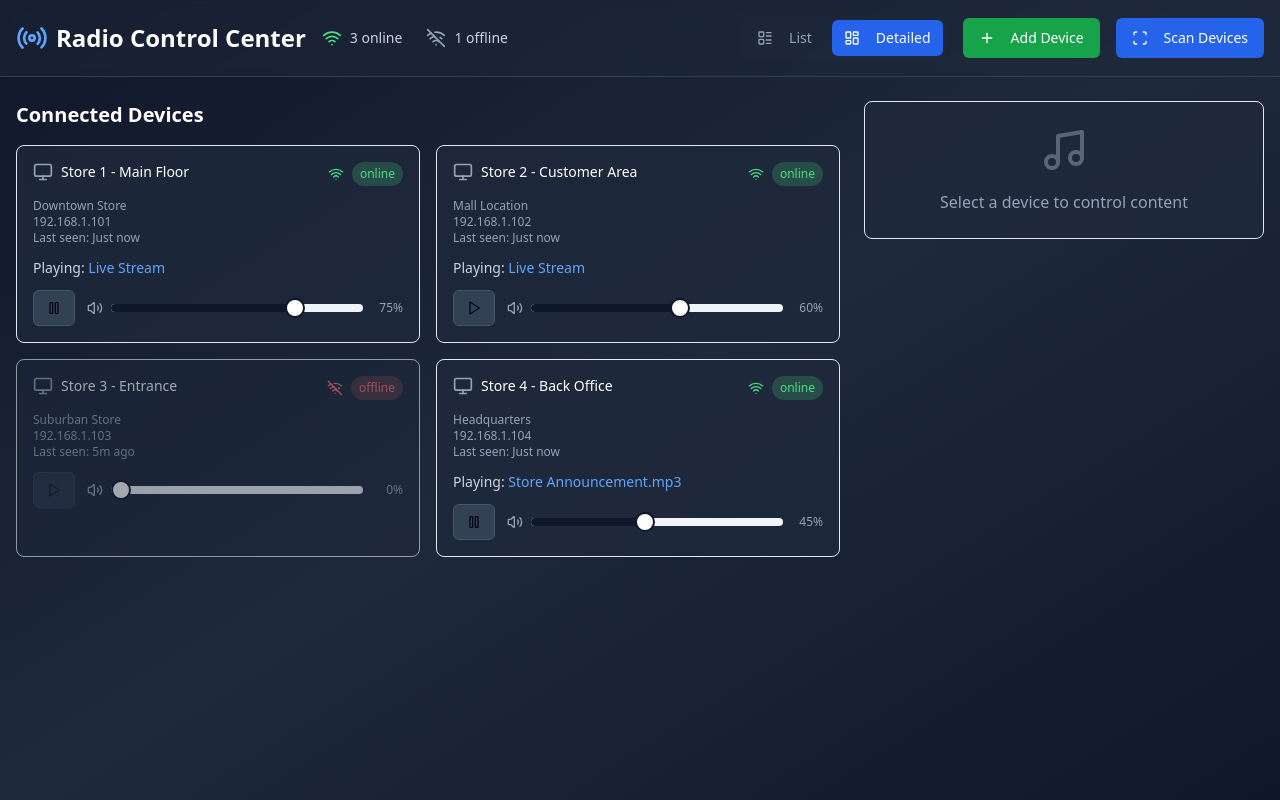
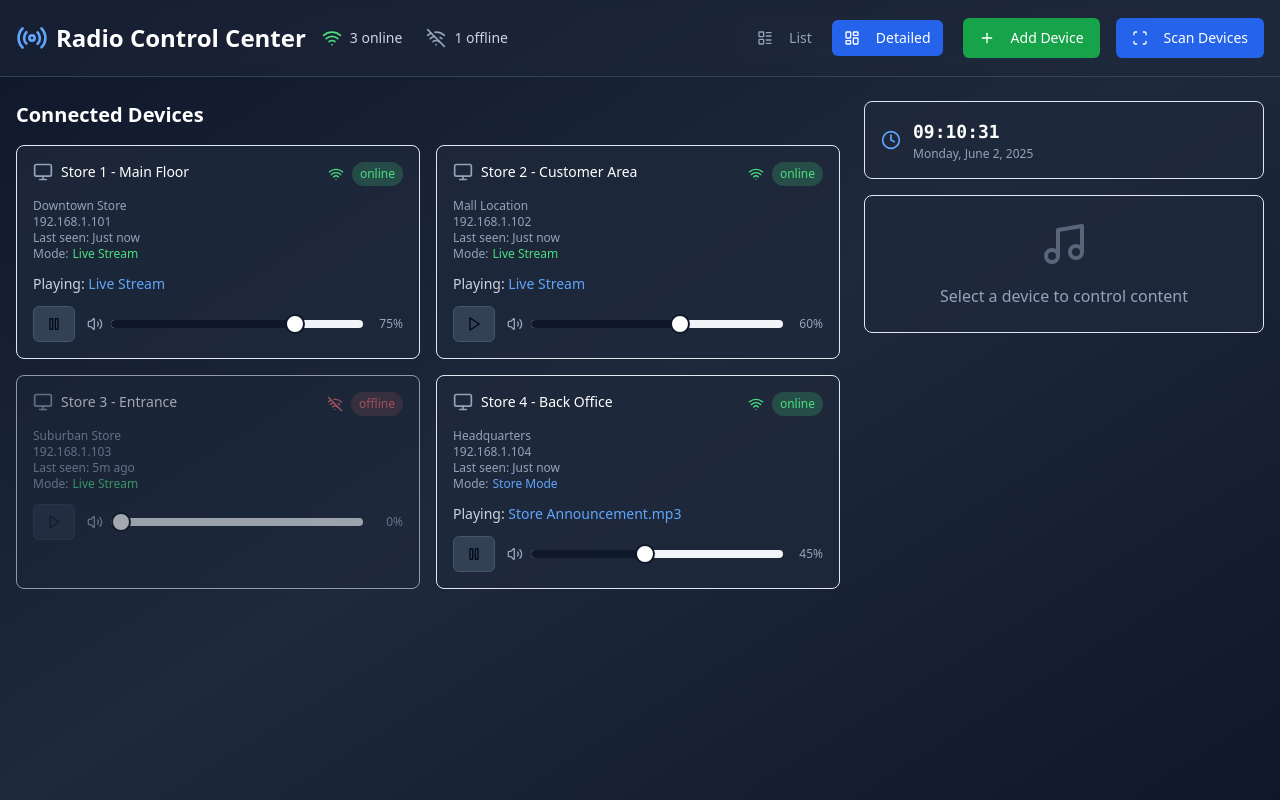
Before and after one commit to AashiqShaik/store-radio-beacon, a React (Vite) app: page / in a window 1280 px wide. Built offline with nearby package versions, Linux system fonts and the light colour scheme.

Commit message:
feat: Implement master clock and content modes
Added a master clock and content modes (Live Stream and Store Mode) for scheduled content playback.
The Store Mode plays live stream and scheduled content.
Content switching should be done at the Raspberry Pi level.

```diff
--- a/src/components/ContentPanel.tsx
+++ b/src/components/ContentPanel.tsx
@@ -1,4 +1,3 @@
-
 import { useState } from 'react';
 import { Play, Music, Clock, Settings, Upload } from 'lucide-react';
 import { Button } from '@/components/ui/button';
@@ -7,6 +6,8 @@ import { Select, SelectContent, SelectItem, SelectTrigger, SelectValue } from '@
 import { Tabs, TabsContent, TabsList, TabsTrigger } from '@/components/ui/tabs';
 import { toast } from '@/hooks/use-toast';
 import { ContentUpload } from './ContentUpload';
+import { MasterClock } from './MasterClock';
+import { StreamModeSelector } from './StreamModeSelector';
 
 interface Device {
   id: string;
@@ -20,6 +21,7 @@ interface Device {
   ipAddress: string;
   streamUrl?: string;
   isScheduledContent?: boolean;
+  storeMode?: boolean;
 }
 
 interface ContentPanelProps {
@@ -75,6 +77,8 @@ export const ContentPanel = ({ selectedDevice, onUpdateDevice }: ContentPanelPro
 
   if (!selectedDevice) {
     return (
+      <div className="space-y-4">
+        <MasterClock />
         <Card className="bg-slate-800/80">
           <CardContent className="p-6">
             <div className="text-center text-slate-400">
@@ -83,11 +87,19 @@ export const ContentPanel = ({ selectedDevice, onUpdateDevice }: ContentPanelPro
             </div>
           </CardContent>
         </Card>
+      </div>
     );
   }
 
   return (
     <div className="space-y-4">
+      <MasterClock />
+
+      <StreamModeSelector
+        selectedDevice={selectedDevice}
+        onUpdateDevice={onUpdateDevice}
+      />
+
       <Card className="bg-slate-800/80">
         <CardHeader>
           <CardTitle className="text-white flex items-center space-x-2">
@@ -100,7 +112,7 @@ export const ContentPanel = ({ selectedDevice, onUpdateDevice }: ContentPanelPro
             <div className="font-medium">{selectedDevice.name}</div>
             <div className="text-slate-400">{selectedDevice.location}</div>
             <div className="text-xs text-slate-500 mt-1">
-              Source: {selectedDevice.isScheduledContent ? 'Scheduled Content' : 'Live Stream'}
+              Mode: {selectedDevice.storeMode ? 'Store Mode (Live Stream + Scheduled)' : 'Live Stream Only'}
             </div>
           </div>
 
@@ -215,7 +227,8 @@ export const ContentPanel = ({ selectedDevice, onUpdateDevice }: ContentPanelPro
             <div className="text-blue-400 font-medium">{selectedDevice.currentTrack}</div>
             <div className="text-xs text-slate-400 mt-1">
               {selectedDevice.isPlaying ? 'Playing' : 'Paused'} •
-              {selectedDevice.isScheduledContent ? ' Scheduled Content' : ' Live Stream'}
+              {selectedDevice.storeMode ? ' Store Mode' : ' Live Stream Mode'}
+              {selectedDevice.isScheduledContent && ' • Scheduled Content Active'}
             </div>
           </CardContent>
         </Card>
--- a/src/components/DeviceCard.tsx
+++ b/src/components/DeviceCard.tsx
@@ -1,4 +1,3 @@
-
 import { Play, Pause, Volume2, Wifi, WifiOff, Monitor } from 'lucide-react';
 import { Button } from '@/components/ui/button';
 import { Card, CardContent } from '@/components/ui/card';
@@ -15,6 +14,7 @@ interface Device {
   lastSeen: Date;
   location: string;
   ipAddress: string;
+  storeMode?: boolean;
 }
 
 interface DeviceCardProps {
@@ -89,6 +89,12 @@ export const DeviceCard = ({ device, isSelected, onSelect, onUpdate }: DeviceCar
             <div>{device.location}</div>
             <div>{device.ipAddress}</div>
             <div>Last seen: {formatLastSeen(device.lastSeen)}</div>
+            <div className="flex items-center space-x-1">
+              <span>Mode:</span>
+              <span className={device.storeMode ? 'text-blue-400' : 'text-green-400'}>
+                {device.storeMode ? 'Store Mode' : 'Live Stream'}
+              </span>
+            </div>
           </div>
 
           {device.currentTrack && (
--- /dev/null
+++ b/src/components/MasterClock.tsx
@@ -0,0 +1,52 @@
+
+import { useState, useEffect } from 'react';
+import { Clock } from 'lucide-react';
+import { Card, CardContent } from '@/components/ui/card';
+
+export const MasterClock = () => {
+  const [currentTime, setCurrentTime] = useState(new Date());
+
+  useEffect(() => {
+    const interval = setInterval(() => {
+      setCurrentTime(new Date());
+    }, 1000);
+
+    return () => clearInterval(interval);
+  }, []);
+
+  const formatTime = (date: Date) => {
+    return date.toLocaleTimeString('en-US', {
+      hour12: false,
+      hour: '2-digit',
+      minute: '2-digit',
+      second: '2-digit'
+    });
+  };
+
+  const formatDate = (date: Date) => {
+    return date.toLocaleDateString('en-US', {
+      weekday: 'long',
+      year: 'numeric',
+      month: 'long',
+      day: 'numeric'
+    });
+  };
+
+  return (
+    <Card className="bg-slate-800/80">
+      <CardContent className="p-4">
+        <div className="flex items-center space-x-3">
+          <Clock className="h-5 w-5 text-blue-400" />
+          <div>
+            <div className="text-white text-lg font-mono font-bold">
+              {formatTime(currentTime)}
+            </div>
+            <div className="text-slate-400 text-xs">
+              {formatDate(currentTime)}
+            </div>
+          </div>
+        </div>
+      </CardContent>
+    </Card>
+  );
+};
--- /dev/null
+++ b/src/components/StreamModeSelector.tsx
@@ -0,0 +1,87 @@
+
+import { Radio, Broadcast } from 'lucide-react';
+import { Card, CardContent, CardHeader, CardTitle } from '@/components/ui/card';
+import { Label } from '@/components/ui/label';
+import { Switch } from '@/components/ui/switch';
+import { toast } from '@/hooks/use-toast';
+
+interface Device {
+  id: string;
+  name: string;
+  status: 'online' | 'offline';
+  isPlaying: boolean;
+  volume: number;
+  currentTrack: string | null;
+  lastSeen: Date;
+  location: string;
+  ipAddress: string;
+  streamUrl?: string;
+  isScheduledContent?: boolean;
+  storeMode?: boolean;
+}
+
+interface StreamModeSelectorProps {
+  selectedDevice: Device | null;
+  onUpdateDevice: (deviceId: string, updates: Partial<Device>) => void;
+}
+
+export const StreamModeSelector = ({ selectedDevice, onUpdateDevice }: StreamModeSelectorProps) => {
+  if (!selectedDevice || selectedDevice.status === 'offline') {
+    return null;
+  }
+
+  const handleModeChange = (storeMode: boolean) => {
+    onUpdateDevice(selectedDevice.id, {
+      storeMode,
+      currentTrack: storeMode ? 'Store Mode - Live Stream with Scheduled Content' : 'Live Stream',
+      isScheduledContent: false
+    });
+
+    toast({
+      title: `${storeMode ? 'Store Mode' : 'Live Stream Mode'} activated`,
+      description: `${selectedDevice.name} is now in ${storeMode ? 'Store Mode (Live Stream + Scheduled Content)' : 'Live Stream only mode'}`,
+    });
+  };
+
+  return (
+    <Card className="bg-slate-800/80">
+      <CardHeader>
+        <CardTitle className="text-white flex items-center space-x-2">
+          <Radio className="h-5 w-5" />
+          <span>Stream Mode</span>
+        </CardTitle>
+      </CardHeader>
+      <CardContent className="space-y-4">
+        <div className="flex items-center justify-between">
+          <div className="flex items-center space-x-3">
+            <Broadcast className="h-4 w-4 text-slate-400" />
+            <div>
+              <Label className="text-slate-300">Store Mode</Label>
+              <div className="text-xs text-slate-400">
+                Play live stream + scheduled content
+              </div>
+            </div>
+          </div>
+          <Switch
+            checked={selectedDevice.storeMode || false}
+            onCheckedChange={handleModeChange}
+          />
+        </div>
+
+        <div className="text-xs text-slate-400 p-3 bg-slate-700/50 rounded">
+          <div className="font-medium text-slate-300 mb-1">Current Mode:</div>
+          {selectedDevice.storeMode ? (
+            <div>
+              <span className="text-blue-400">Store Mode:</span> Playing live stream with scheduled content overlay.
+              Raspberry Pi will switch to scheduled content at designated times and return to live stream when complete.
+            </div>
+          ) : (
+            <div>
+              <span className="text-green-400">Live Stream Mode:</span> Playing continuous live stream content only.
+            </div>
+          )}
+        </div>
+      </CardContent>
+    </Card>
+  );
+};
--- a/src/pages/Index.tsx
+++ b/src/pages/Index.tsx
@@ -1,4 +1,3 @@
-
 import { useState, useEffect } from 'react';
 import { DeviceGrid } from '@/components/DeviceGrid';
 import { ContentPanel } from '@/components/ContentPanel';
@@ -18,7 +17,8 @@ const mockDevices = [
     location: 'Downtown Store',
     ipAddress: '192.168.1.101',
     streamUrl: 'https://stream.radio.co/your-stream',
-    isScheduledContent: false
+    isScheduledContent: false,
+    storeMode: false
   },
   {
     id: 'rpi-002',
@@ -31,7 +31,8 @@ const mockDevices = [
     location: 'Mall Location',
     ipAddress: '192.168.1.102',
     streamUrl: 'https://stream.radio.co/your-stream',
-    isScheduledContent: false
+    isScheduledContent: false,
+    storeMode: false
   },
   {
     id: 'rpi-003',
@@ -44,7 +45,8 @@ const mockDevices = [
     location: 'Suburban Store',
     ipAddress: '192.168.1.103',
     streamUrl: 'https://stream.radio.co/your-stream',
-    isScheduledContent: false
+    isScheduledContent: false,
+    storeMode: false
   },
   {
     id: 'rpi-004',
@@ -57,7 +59,8 @@ const mockDevices = [
     location: 'Headquarters',
     ipAddress: '192.168.1.104',
     streamUrl: 'https://stream.radio.co/your-stream',
-    isScheduledContent: true
+    isScheduledContent: true,
+    storeMode: true
   }
 ];
 
```
Lines whose indentation alone changed are shown as unchanged.
